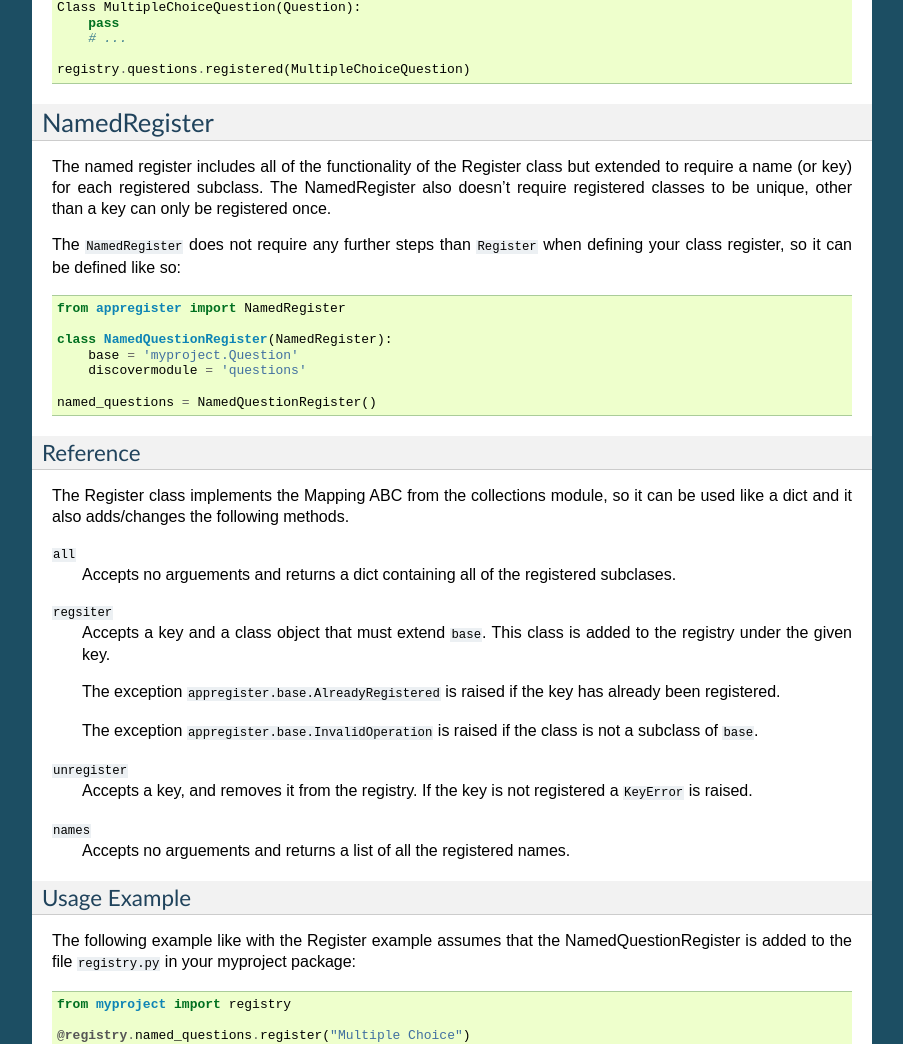
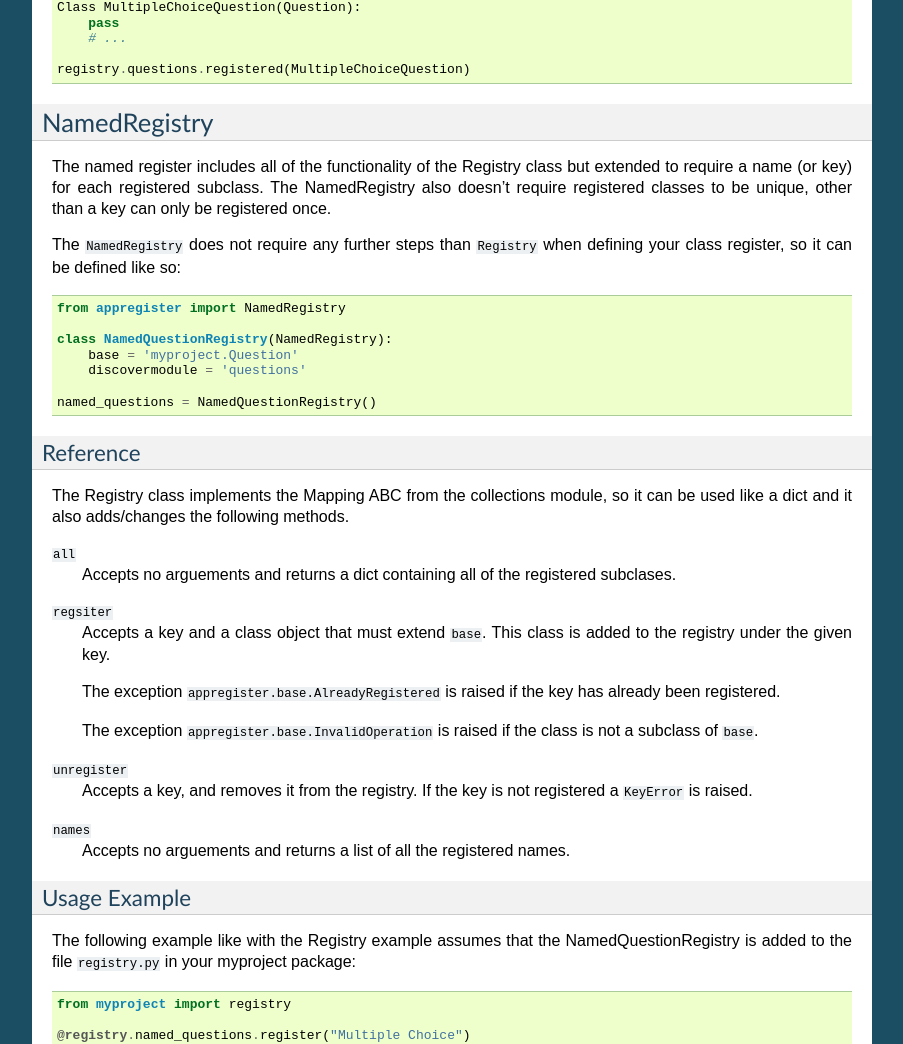
Before and after one commit to d0ugal/django-appregister, a Sphinx documentation site: the page built from docs/registers.rst, in a window 1280 px wide and 1400 px high, scrolled down 1010 px. Shown: the part 153-1197 px from the top of the window, without its empty margins (198-1101 px from the left). Built offline with Sphinx 7.4.7, drawn with Linux system fonts in a browser that asks for light colours; some of the changed text lies outside the part shown.

Commit message:
Fixed a few typos in the docs

```diff
--- a/README.rst
+++ b/README.rst
@@ -12,13 +12,13 @@ Usage Example
 
 In ``myapp/registry.py``::
 
-    from appregister import Register
+    from appregister import Registry
 
-    class QuestionRegister(Register):
+    class QuestionRegistry(Registry):
         base = 'myapp.models.Question'
         discovermodule = 'questions'
 
-    questions = QuestionRegister()
+    questions = QuestionRegistry()
 
 
 if ``myapp/models.py``::
--- a/docs/registers.rst
+++ b/docs/registers.rst
@@ -1,28 +1,28 @@
-Register Reference Guide
+Registry Reference Guide
 ========================
 
-Appregister comes with two different build in Registries, Register and
-NamedRegister.
+Appregister comes with two different build in Registries, Registry and
+NamedRegistry.
 
 
-Register
+Registry
 ----------------------------------------
 
-The `Register` class is the simplest registry, for storing a set of unique
-subclasses. A Register can be defined like so::
+The `Registry` class is the simplest registry, for storing a set of unique
+subclasses. A Registry can be defined like so::
 
-    from appregister import Register
+    from appregister import Registry
 
-    class QuestionRegister(Register):
+    class QuestionRegistry(Registry):
         base = 'myproject.Question'
         discovermodule = 'questions'
 
-    questions = QuestionRegister()
+    questions = QuestionRegistry()
 
 Reference
 ~~~~~~~~~~~~~~~~~~~~~~~~~~~~~~~~~~~~~~~~
 
-The Register class implements the Sized and Iterable ABC's from the collections
+The Registry class implements the Sized and Iterable ABC's from the collections
 module and adds the following methods.
 
 ``all``
@@ -76,29 +76,29 @@ is added to the file ``registry.py`` in your myproject package::
 
 
 
-NamedRegister
+NamedRegistry
 ----------------------------------------
 
-The named register includes all of the functionality of the Register class but
+The named register includes all of the functionality of the Registry class but
 extended to require a name (or key) for each registered subclass. The
-NamedRegister also doesn't require registered classes to be unique, other than
+NamedRegistry also doesn't require registered classes to be unique, other than
 a key can only be registered once.
 
-The ``NamedRegister`` does not require any further steps than ``Register`` when
+The ``NamedRegistry`` does not require any further steps than ``Registry`` when
 defining your class register, so it can be defined like so::
 
-    from appregister import NamedRegister
+    from appregister import NamedRegistry
 
-    class NamedQuestionRegister(NamedRegister):
+    class NamedQuestionRegistry(NamedRegistry):
         base = 'myproject.Question'
         discovermodule = 'questions'
 
-    named_questions = NamedQuestionRegister()
+    named_questions = NamedQuestionRegistry()
 
 Reference
 ~~~~~~~~~~~~~~~~~~~~~~~~~~~~~~~~~~~~~~~~
 
-The Register class implements the Mapping ABC from the collections module, so it
+The Registry class implements the Mapping ABC from the collections module, so it
 can be used like a dict and it also adds/changes the following methods.
 
 ``all``
@@ -125,8 +125,8 @@ can be used like a dict and it also adds/changes the following methods.
 Usage Example
 ~~~~~~~~~~~~~~~~~~~~~~~~~~~~~~~~~~~~~~~~
 
-The following example like with the Register example assumes that the
-NamedQuestionRegister is added to the file ``registry.py`` in your
+The following example like with the Registry example assumes that the
+NamedQuestionRegistry is added to the file ``registry.py`` in your
 myproject package::
 
     from myproject import registry
```
Also changed, not shown: other parts of docs/registers.rst (+1 -1 lines).
